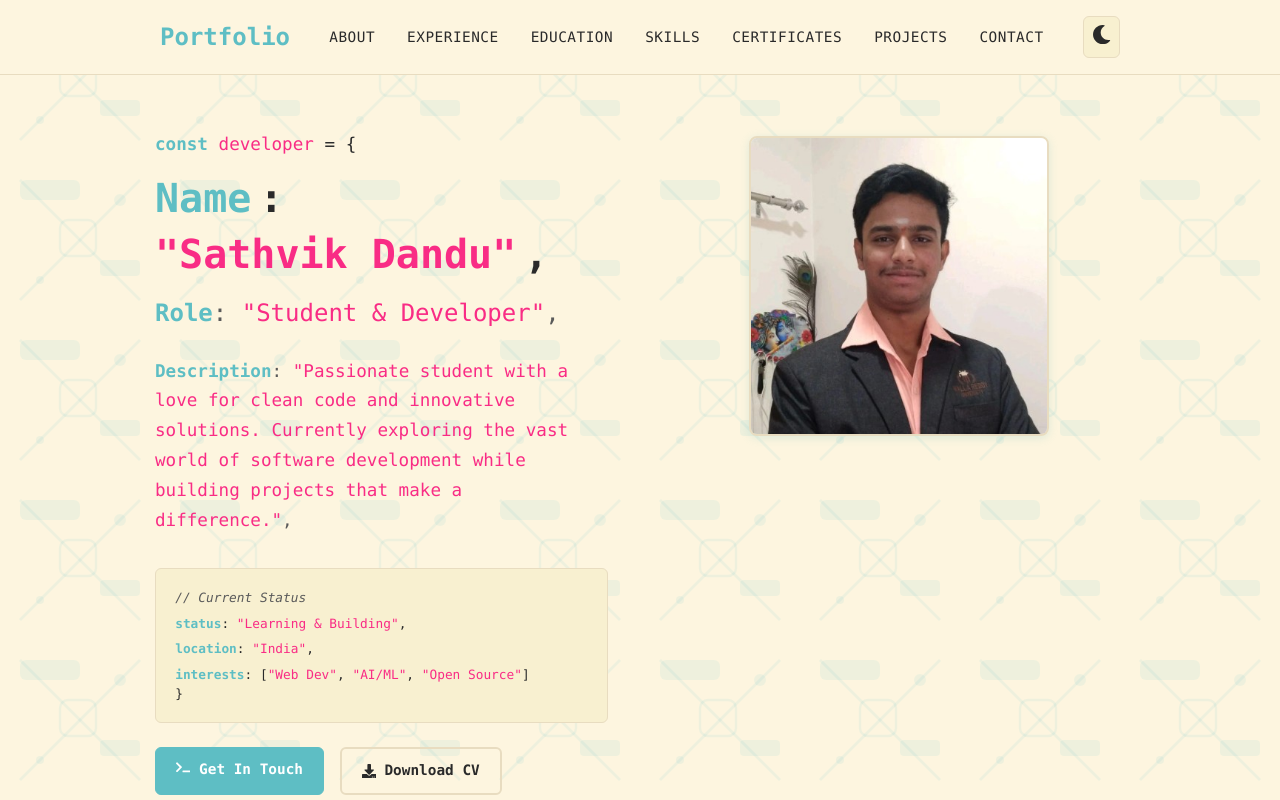
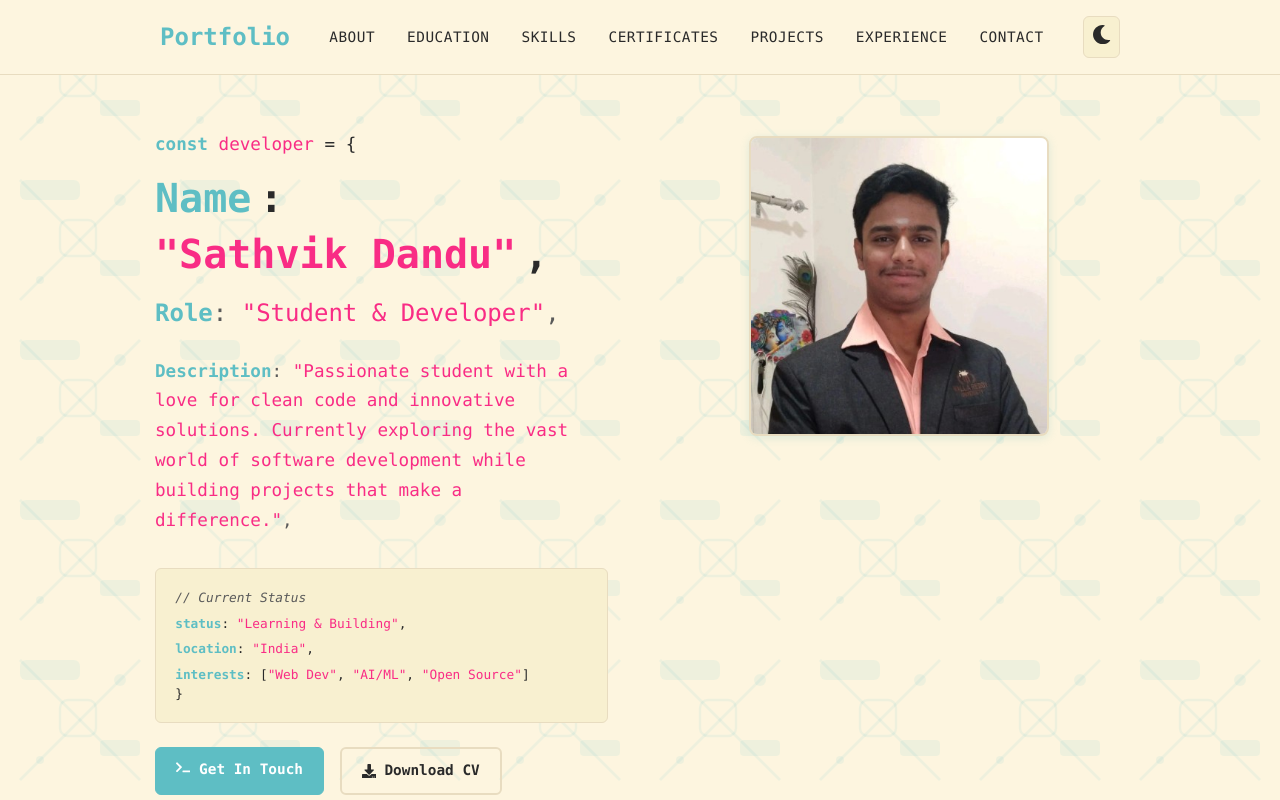
Before and after one commit to Sathvik-Dandu/Portfolio, a React (Create React App) app: page / in a window 1280 px wide. Shown: the top 800 px of the page. Built offline with nearby package versions, Linux system fonts and the light colour scheme.

Commit message:
Navbar update

```diff
--- a/src/components/Navbar.js
+++ b/src/components/Navbar.js
@@ -9,11 +9,12 @@ const Navbar = () => {
 
   const navItems = [
     { name: 'About', href: '#about' },
-    { name: 'Experience', href: '#experience' },
     { name: 'Education', href: '#education' },
     { name: 'Skills', href: '#skills' },
     { name: 'Certificates', href: '#certificates' },
     { name: 'Projects', href: '#projects' },
+
+    { name: 'Experience', href: '#experience' },
     { name: 'Contact', href: '#contact' }
   ];
 
```
